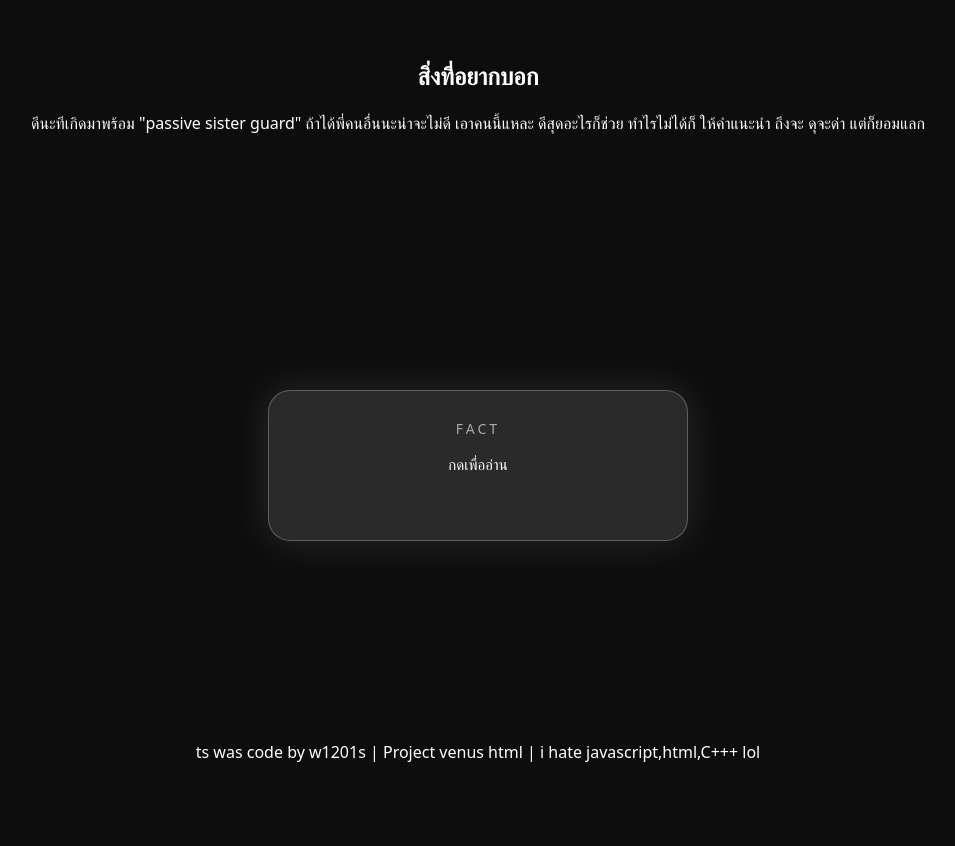
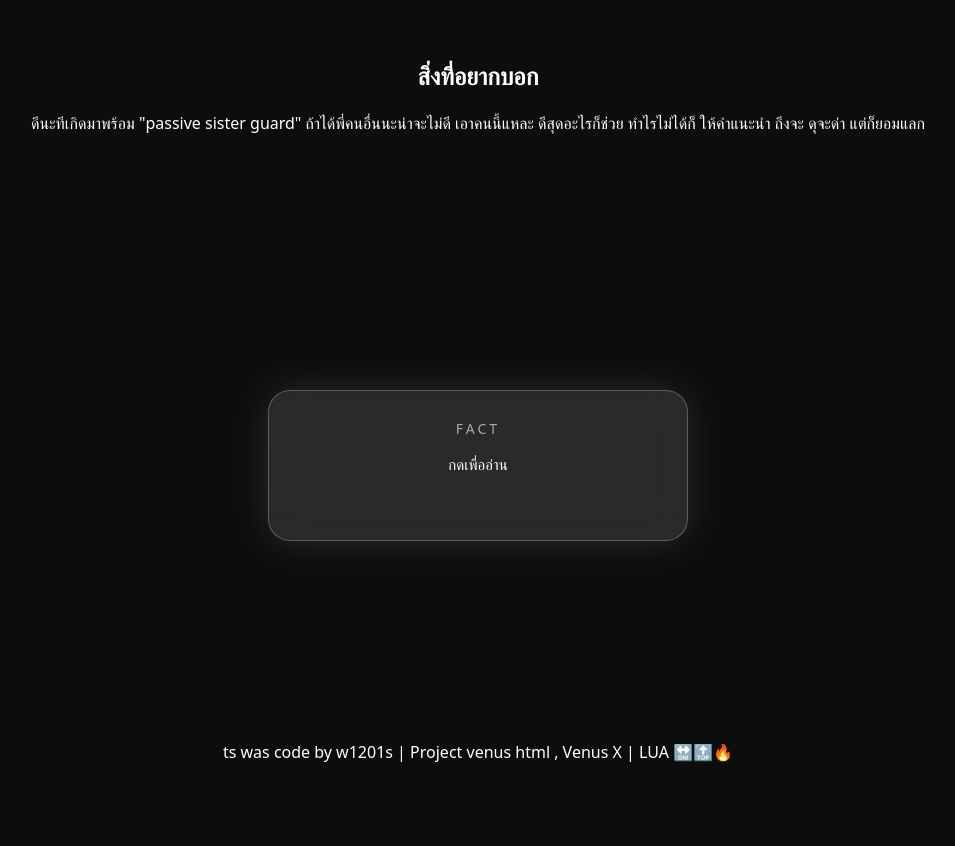
Before and after one commit to w1201s/-, a plain HTML site: page index.html in a window 1280 px wide. Shown: the part 1232-2078 px from the top of the page, without its empty margins (162-1117 px from the left). Drawn offline with Linux system fonts and the light colour scheme.

Commit message:
Update index.html

```diff
--- a/index.html
+++ b/index.html
@@ -226,7 +226,7 @@ footer {
 
 <footer class="fade">
   ts was code by w1201s
-  | Project venus html | i hate javascript,html,C+++ lol
+  | Project venus html , Venus X | LUA 🔛🔝🔥
 </footer>
 
 <script>
@@ -413,9 +413,9 @@ body {
   </div>
 
   <div id="credit">
-    ts was code by w1201s จ้างได้นะคับ พอดี ไม่มีไรทำเลยมา ทำให้พี่สาวที่จะจบ 555555
-    <span>Project venus</span>
-    <span class="special">special edition for sister</span>
+    ts was code by w1201s
+    <span>Project venus - LUA 🔛🔝🔥</span>
+    <span>special edition for sister</span>
   </div>
 </div>
 
```
